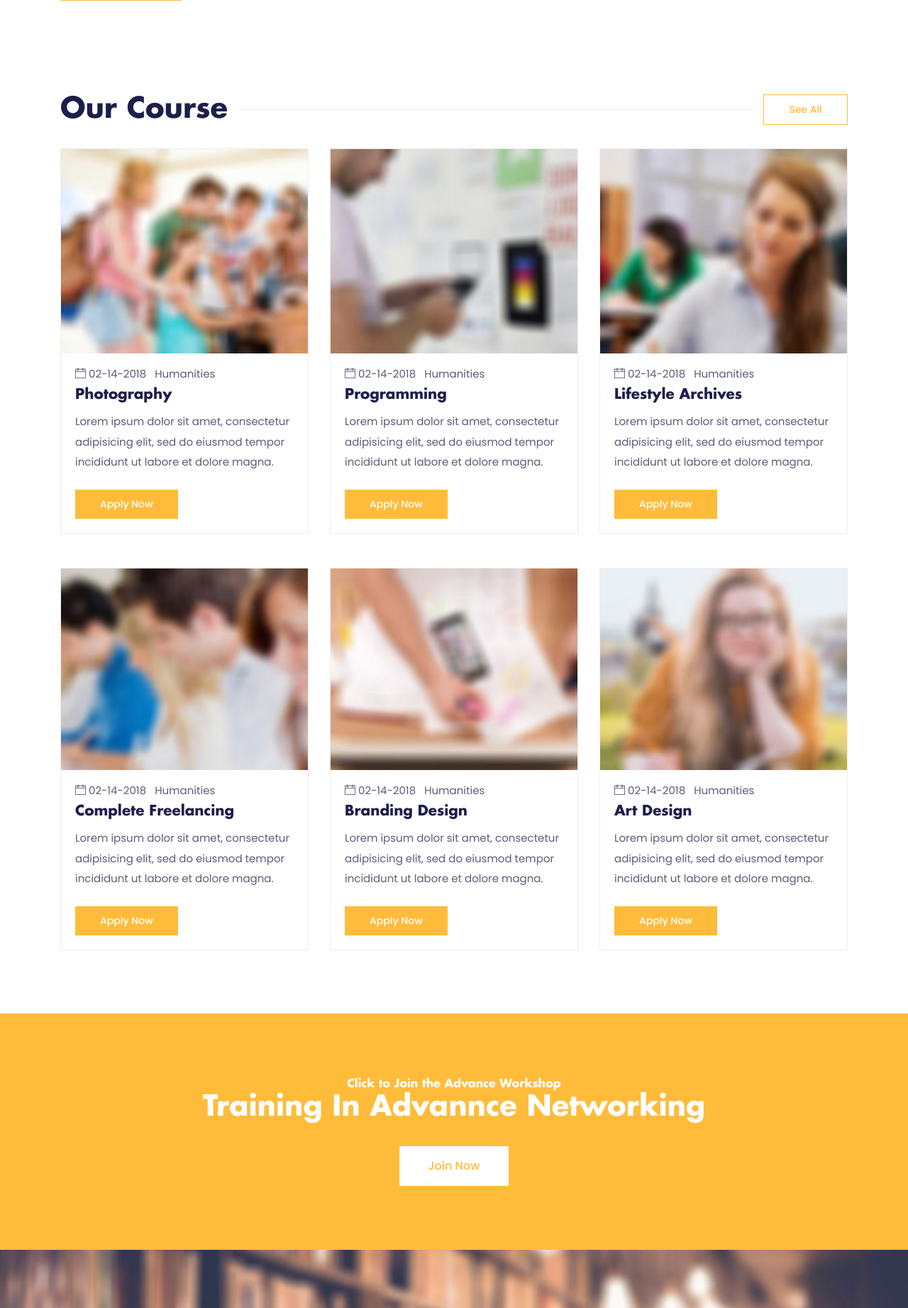
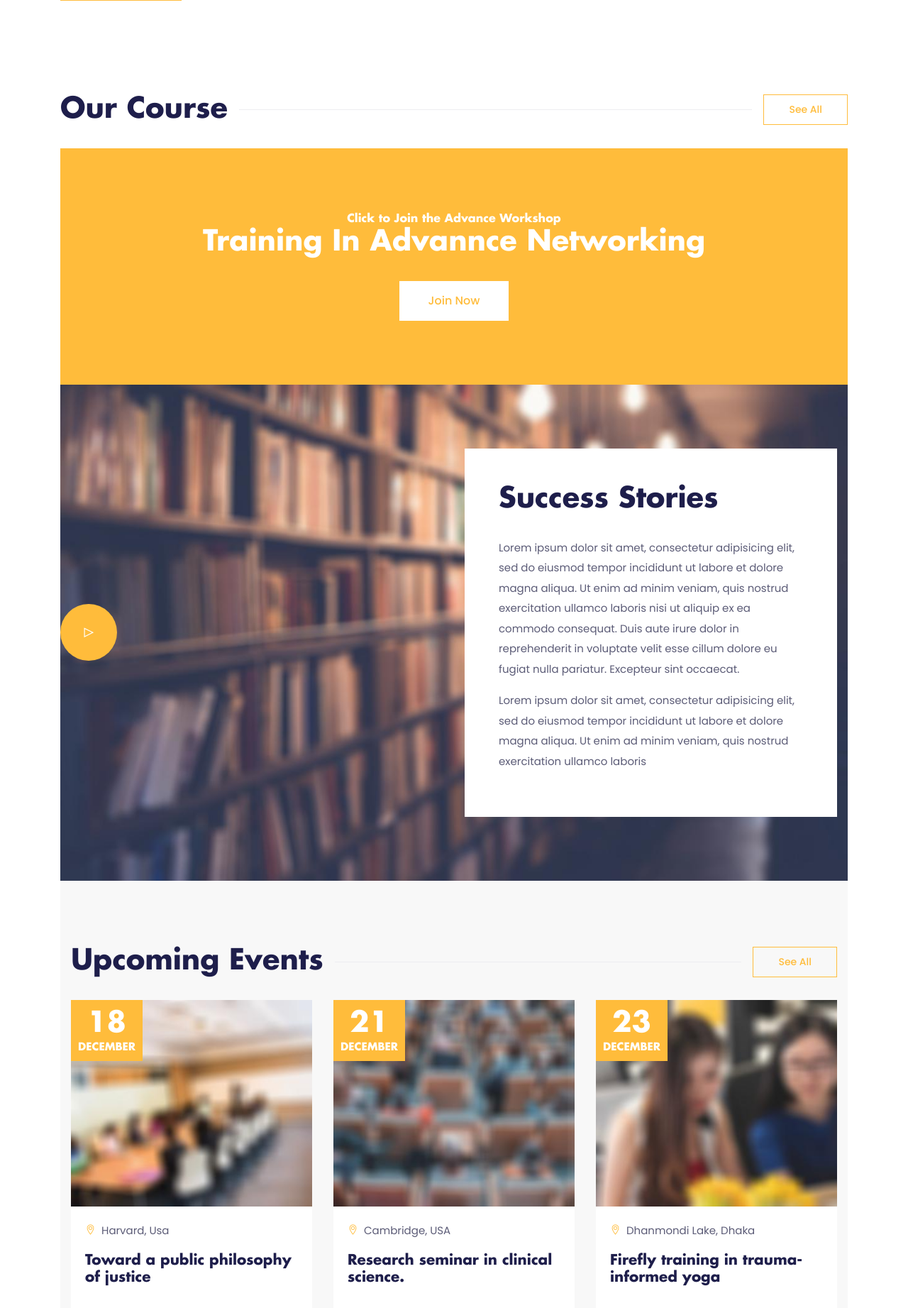
Before and after one commit to yassinezribizribi/PIsymfony, a Symfony app: template templates/pages/index.html.twig in a window 1280 px wide. Shown: the part 1988-3831 px from the top of the page at 71% size. Run offline with Twig, Linux system fonts and the light colour scheme; the template is opened without the code that fills it, so the values that code supplies are empty; some libraries are stand-ins or nearby versions.

Commit message:
yassinezri

```diff
--- a/src/Controller/ChapitreController.php
+++ b/src/Controller/ChapitreController.php
@@ -11,7 +11,7 @@ use Symfony\Component\HttpFoundation\Request;
 use Symfony\Component\HttpFoundation\Response;
 use Symfony\Component\Routing\Attribute\Route;
 
-#[Route('/admin/chapitres')]
+#[Route('/ad/chapitres')]
 final class ChapitreController extends AbstractController{
     #[Route(name: 'app_chapitre_index', methods: ['GET'])]
     public function index(ChapitreRepository $chapitreRepository): Response
--- a/templates/base.html.twig
+++ b/templates/base.html.twig
@@ -63,7 +63,6 @@
                                 <li class="nav-item"><a href="{{ path('page_about') }}" class="nav-link">About</a></li>
                                 <li class="nav-item"><a href="{{ path('front_cours_index') }}" class="nav-link">Courses</a></li>
                                 <li class="nav-item"><a href="{{ path('front_chapitre_index') }}" class="nav-link">Chapters</a></li>
-                                <li class="nav-item"><a href="{{ path('app_evenement_index') }}" class="nav-link">Events</a></li>
                                 <li class="nav-item"><a href="{{ path('page_contact') }}" class="nav-link">Contact</a></li>
                                 <li class="nav-item"><a href="{{ path('app_register_choice') }}" class="nav-link">Register</a></li>
                                 <li class="nav-item"><a href="{{ path('app_profile') }}" class="nav-link">My Account</a></li>
--- a/templates/cours/index.html.twig
+++ b/templates/cours/index.html.twig
@@ -87,7 +87,7 @@
 
                                 <!-- Actions -->
                                 <td class="text-center">
-                                    <a href="{{ path('app_cours_index', {'id': cour.id}) }}" class="btn btn-sm btn-outline-info me-2">Détails</a>
+                                    <a href="{{ path('app_cours_show', {'id': cour.id}) }}" class="btn btn-sm btn-outline-info me-2">Détails</a>
                                     <a href="{{ path('app_cours_edit', {'id': cour.id}) }}" class="btn btn-sm btn-outline-warning">Modifier</a>
                                 </td>
                             </tr>
--- a/templates/pages/index.html.twig
+++ b/templates/pages/index.html.twig
@@ -182,131 +182,13 @@
           <h2 class="mb-0 text-nowrap mr-3">Our Course</h2>
           <div class="border-top w-100 border-primary d-none d-sm-block"></div>
           <div>
-            <a href="courses.html" class="btn btn-sm btn-primary-outline ml-sm-3 d-none d-sm-block">see all</a>
+            <a href="{{ path('front_cours_index') }}" class="btn btn-sm btn-primary-outline ml-sm-3 d-none d-sm-block">See all</a>
           </div>
         </div>
       </div>
     </div>
     <!-- course list -->
-<div class="row justify-content-center">
-  <!-- course item -->
-  <div class="col-lg-4 col-sm-6 mb-5">
-    <div class="card p-0 border-primary rounded-0 hover-shadow">
-      <img class="card-img-top rounded-0" src="images/courses/course-1.jpg" alt="course thumb">
-      <div class="card-body">
-        <ul class="list-inline mb-2">
-          <li class="list-inline-item"><i class="ti-calendar mr-1 text-color"></i>02-14-2018</li>
-          <li class="list-inline-item"><a class="text-color" href="#">Humanities</a></li>
-        </ul>
-        <a href="course-single.html">
-          <h4 class="card-title">Photography</h4>
-        </a>
-        <p class="card-text mb-4"> Lorem ipsum dolor sit amet, consectetur adipisicing elit, sed do eiusmod tempor
-          incididunt ut labore et dolore magna.</p>
-        <a href="course-single.html" class="btn btn-primary btn-sm">Apply now</a>
-      </div>
-    </div>
-  </div>
-  <!-- course item -->
-  <div class="col-lg-4 col-sm-6 mb-5">
-    <div class="card p-0 border-primary rounded-0 hover-shadow">
-      <img class="card-img-top rounded-0" src="images/courses/course-2.jpg" alt="course thumb">
-      <div class="card-body">
-        <ul class="list-inline mb-2">
-          <li class="list-inline-item"><i class="ti-calendar mr-1 text-color"></i>02-14-2018</li>
-          <li class="list-inline-item"><a class="text-color" href="#">Humanities</a></li>
-        </ul>
-        <a href="course-single.html">
-          <h4 class="card-title">Programming</h4>
-        </a>
-        <p class="card-text mb-4"> Lorem ipsum dolor sit amet, consectetur adipisicing elit, sed do eiusmod tempor
-          incididunt ut labore et dolore magna.</p>
-        <a href="course-single.html" class="btn btn-primary btn-sm">Apply now</a>
-      </div>
-    </div>
-  </div>
-  <!-- course item -->
-  <div class="col-lg-4 col-sm-6 mb-5">
-    <div class="card p-0 border-primary rounded-0 hover-shadow">
-      <img class="card-img-top rounded-0" src="images/courses/course-3.jpg" alt="course thumb">
-      <div class="card-body">
-        <ul class="list-inline mb-2">
-          <li class="list-inline-item"><i class="ti-calendar mr-1 text-color"></i>02-14-2018</li>
-          <li class="list-inline-item"><a class="text-color" href="#">Humanities</a></li>
-        </ul>
-        <a href="course-single.html">
-          <h4 class="card-title">Lifestyle Archives</h4>
-        </a>
-        <p class="card-text mb-4"> Lorem ipsum dolor sit amet, consectetur adipisicing elit, sed do eiusmod tempor
-          incididunt ut labore et dolore magna.</p>
-        <a href="course-single.html" class="btn btn-primary btn-sm">Apply now</a>
-      </div>
-    </div>
-  </div>
-  <!-- course item -->
-  <div class="col-lg-4 col-sm-6 mb-5">
-    <div class="card p-0 border-primary rounded-0 hover-shadow">
-      <img class="card-img-top rounded-0" src="images/courses/course-4.jpg" alt="course thumb">
-      <div class="card-body">
-        <ul class="list-inline mb-2">
-          <li class="list-inline-item"><i class="ti-calendar mr-1 text-color"></i>02-14-2018</li>
-          <li class="list-inline-item"><a class="text-color" href="#">Humanities</a></li>
-        </ul>
-        <a href="course-single.html">
-          <h4 class="card-title">Complete Freelancing</h4>
-        </a>
-        <p class="card-text mb-4"> Lorem ipsum dolor sit amet, consectetur adipisicing elit, sed do eiusmod tempor
-          incididunt ut labore et dolore magna.</p>
-        <a href="course-single.html" class="btn btn-primary btn-sm">Apply now</a>
-      </div>
-    </div>
-  </div>
-  <!-- course item -->
-  <div class="col-lg-4 col-sm-6 mb-5">
-    <div class="card p-0 border-primary rounded-0 hover-shadow">
-      <img class="card-img-top rounded-0" src="images/courses/course-5.jpg" alt="course thumb">
-      <div class="card-body">
-        <ul class="list-inline mb-2">
-          <li class="list-inline-item"><i class="ti-calendar mr-1 text-color"></i>02-14-2018</li>
-          <li class="list-inline-item"><a class="text-color" href="#">Humanities</a></li>
-        </ul>
-        <a href="course-single.html">
-          <h4 class="card-title">Branding Design</h4>
-        </a>
-        <p class="card-text mb-4"> Lorem ipsum dolor sit amet, consectetur adipisicing elit, sed do eiusmod tempor
-          incididunt ut labore et dolore magna.</p>
-        <a href="course-single.html" class="btn btn-primary btn-sm">Apply now</a>
-      </div>
-    </div>
-  </div>
-  <!-- course item -->
-  <div class="col-lg-4 col-sm-6 mb-5">
-    <div class="card p-0 border-primary rounded-0 hover-shadow">
-      <img class="card-img-top rounded-0" src="images/courses/course-6.jpg" alt="course thumb">
-      <div class="card-body">
-        <ul class="list-inline mb-2">
-          <li class="list-inline-item"><i class="ti-calendar mr-1 text-color"></i>02-14-2018</li>
-          <li class="list-inline-item"><a class="text-color" href="#">Humanities</a></li>
-        </ul>
-        <a href="course-single.html">
-          <h4 class="card-title">Art Design</h4>
-        </a>
-        <p class="card-text mb-4"> Lorem ipsum dolor sit amet, consectetur adipisicing elit, sed do eiusmod tempor
-          incididunt ut labore et dolore magna.</p>
-        <a href="course-single.html" class="btn btn-primary btn-sm">Apply now</a>
-      </div>
-    </div>
-  </div>
-</div>
-<!-- /course list -->
-    <!-- mobile see all button -->
-    <div class="row">
-      <div class="col-12 text-center">
-        <a href="courses.html" class="btn btn-sm btn-primary-outline d-sm-none d-inline-block">sell all</a>
-      </div>
-    </div>
-  </div>
-</section>
+
 <!-- /courses -->
 
 <!-- cta -->
```
Also changed, not shown: src/Controller/CoursController.php (+43 -1 lines), public/uploads/images/6753513b4bc7c.jpg (deleted), public/uploads/images/675759913a328.jpg (deleted), public/uploads/images/675c4dce7e9f4.png (added), 4 other files.
